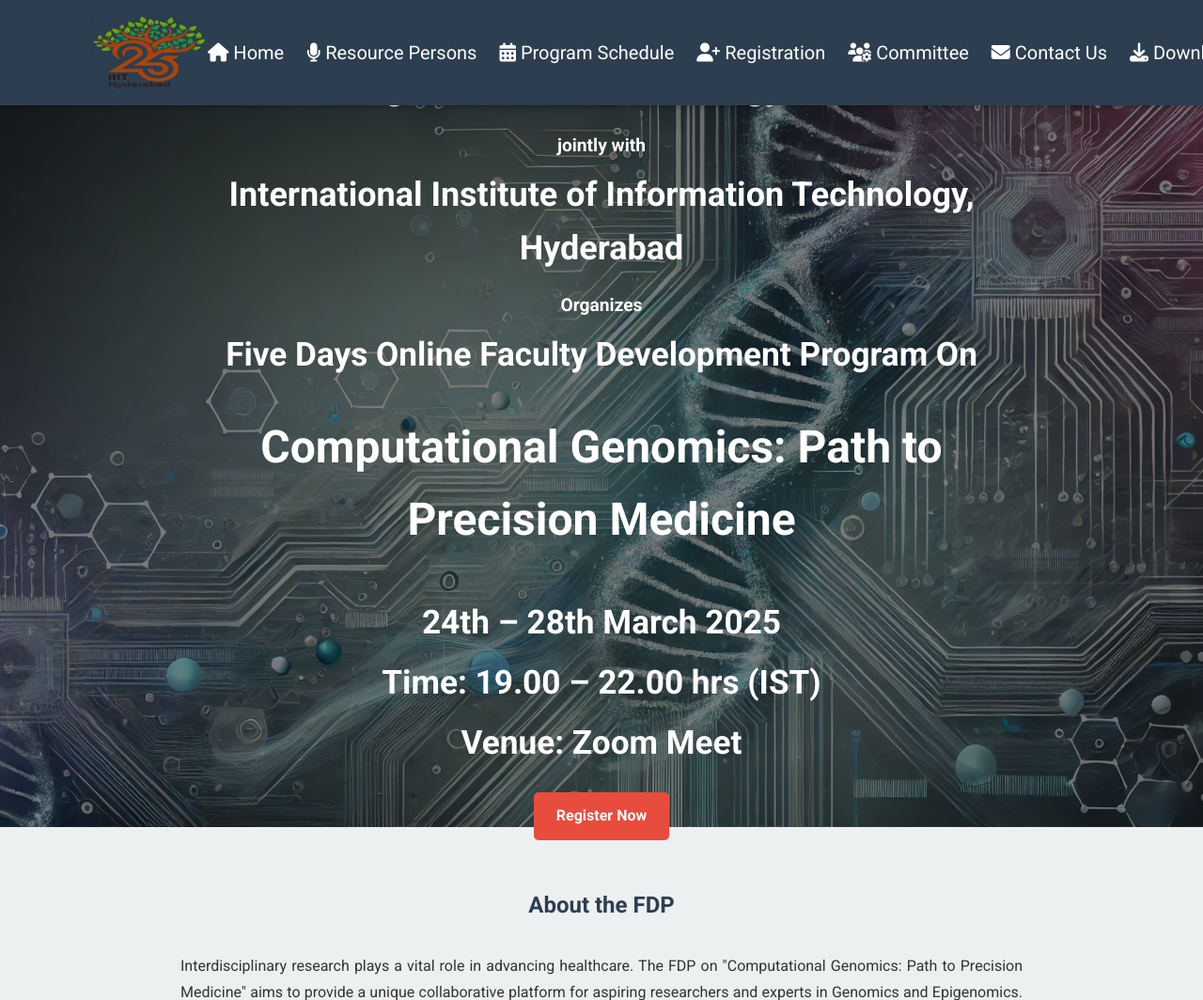
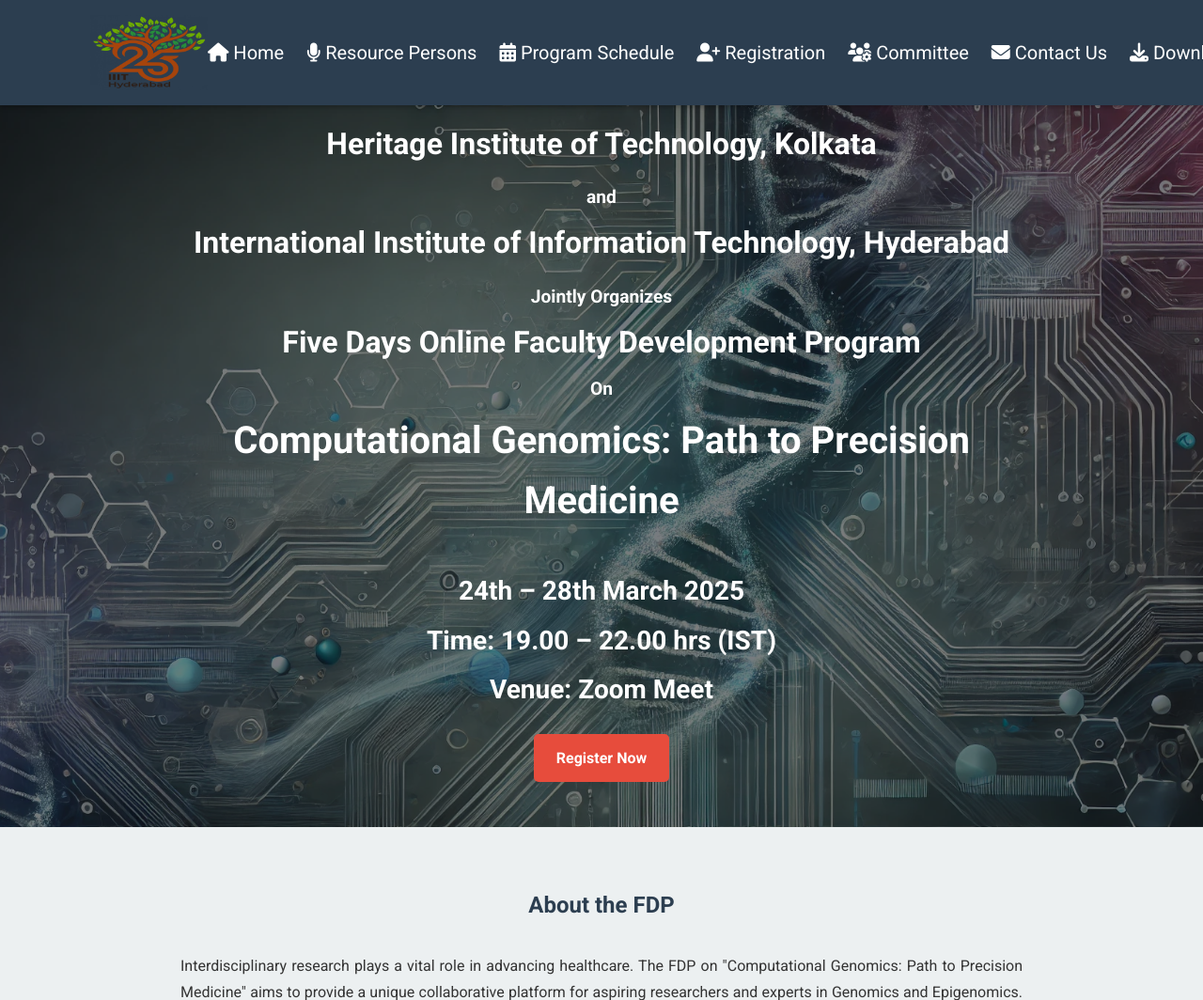
Before and after one commit to Gaurav2543/FDP2025, a Flask app: page / in a window 1280 px wide. Shown: the top 1064 px of the page at 94% size. Run offline with Flask 3, Linux system fonts and the light colour scheme.

Commit message:
v5_updated

```diff
--- a/templates/home.html
+++ b/templates/home.html
@@ -3,86 +3,26 @@
 {% block content %}
 <div class="hero">
   <div class="hero-content">
-    <!-- Title/Logos in hero -->
-    <div
-      class="institutes"
-      style="
-        display: flex;
-        justify-content: center;
-        align-items: center;
-        gap: 20px;
-        flex-wrap: wrap;
-      "
-    >
-      <!-- If you want bigger hero logos, un-comment and adjust style below
-      <img
-        src="{{ url_for('static', filename='images/iiit_hyderabad_logo.png') }}"
-        alt="IIIT Hyderabad Logo"
-        class="institute-logo"
-        style="height: 130px;"
-      />
-      <img
-        src="{{ url_for('static', filename='images/heritage_logo.png') }}"
-        alt="Heritage Logo"
-        class="institute-logo"
-        style="height: 130px;"
-      />
-      -->
-      <h1
-        style="
-          text-align: center;
-          font-size: 2.25rem;
-        "
-      >
-        Heritage Institute of Technology, Kolkata
-      </h1>
+    <div class="institutes" style="display: flex; justify-content: center; align-items: center; gap: 20px; flex-wrap: wrap;">
+      <h1 style="text-align: center; font-size: 2rem;">Heritage Institute of Technology, Kolkata</h1>
     </div>
 
-    <h3>jointly with</h3>
+    <h3>and</h3>
 
-    <div
-      class="institutes"
-      style="
-        display: flex;
-        justify-content: center;
-        align-items: center;
-        gap: 20px;
-        flex-wrap: wrap;
-      "
-    >
-      <h1
-        style="
-          text-align: center;
-          font-size: 2.25rem;
-        "
-      >
-        International Institute of Information Technology,
-        Hyderabad
-      </h1>
+    <div class="institutes" style="display: flex; justify-content: center; align-items: center; gap: 20px; flex-wrap: wrap;">
+      <h1 style="text-align: center; font-size: 2rem;">International Institute of Information Technology, Hyderabad</h1>
     </div>
 
-    <h3>Organizes</h3>
-    <h2>Five Days Online Faculty Development Program On</h2>
+    <h3>Jointly Organizes</h3>
+    <h2 style="text-align: center; font-size: 2rem;">Five Days Online Faculty Development Program</h2>
+    <h3>On</h3>
+
+    <h1 style="text-align: center; font-size: 2.5rem;">Computational Genomics: Path to Precision Medicine</h1>
     <br>
-    <h1
-        style="
-          text-align: center;
-          font-size: 3rem;
-        "
-    >
-      Computational Genomics: Path to Precision Medicine
-    </h1>
-    <br>
-    <h2>24th – 28th March 2025</h2>
-    <h2>Time: 19.00 – 22.00 hrs (IST)</h2>
-    <h2>Venue: Zoom Meet</h2>
-    <a
-      href="https://www.theheritage.ac.in/Events/CGPPM.aspx"
-      class="cta-button"
-      target="_blank"
-    >
-      Register Now
-    </a>
+    <h2 style="text-align: center; font-size: 1.75rem;">24th – 28th March 2025</h2>
+    <h2 style="text-align: center; font-size: 1.75rem;">Time: 19.00 – 22.00 hrs (IST)</h2>
+    <h2 style="text-align: center; font-size: 1.75rem;">Venue: Zoom Meet</h2>
+    <a href="https://www.theheritage.ac.in/Events/CGPPM.aspx" class="cta-button" target="_blank">Register Now</a>
   </div>
 </div>
 
@@ -100,6 +40,7 @@
     drive innovation and contribute to societal well-being.
   </p>
   <br>
+  <br>
 
   <h2>About IIITH</h2>
   <p>
@@ -114,6 +55,7 @@
     innovative research problems in various areas of physics, chemistry and
     biology.
   </p>
+  <br>
   <br>
 
   <h2>About HIT</h2>
@@ -141,11 +83,11 @@
     academic excellence, innovation, and industry integration, HITK continues to
     play a pivotal role in shaping the future of higher education in India.
   </p>
+</section>
 
-  <br>
-  <br>
-  <h2>Key Focus Area</h2>
-  <ul style="margin: 0 auto; max-width: 700px; line-height: 1.6;">
+<section class="info container" style="margin-top: -70px;">
+  <h2>Key Focus Areas</h2>
+  <ul style="text-align: left; list-style-type: disc; padding-left: 20px;">
     <li>Understand the role of AI in genome analyses and its application in clinical genomics and diagnostics</li>
     <li>Gain insights on diverse computational approaches for role of genetic variations in tumorigenesis</li>
     <li>Explore the future of AI in precision medicine</li>
@@ -155,26 +97,16 @@
   <br>
   <br>
   <h2>Who Should Attend</h2>
-  <p style="text-align: center;">
-    The FDP is appropriate for all research enthusiasts. This FDP is primarily
-    meant for, though not limited to:
-  </p>
-  <ul style="margin: 0 auto; max-width: 700px; line-height: 1.6;">
+  <p>The FDP is appropriate for all research enthusiasts. This FDP is primarily meant for, though not limited to:</p>
+  <ul style="text-align: left; list-style-type: disc; padding-left: 20px;">
     <li>Faculty/Scientists</li>
-    <li>Industry Personals</li>
-    <li>Research Scholars / Post-Doctoral Scholars / Students (with Science/Engineering/Medical background)</li>
+    <li>Industry Personnel</li>
+    <li>Research Scholars/Post-Doctoral Scholars/Students (with Science/Engineering/Medical background)</li>
   </ul>
 </section>
 
-<!-- CTA -->
 <section class="cta container">
   <h2>Join Us at FDP 2025</h2>
-  <a
-    href="https://www.theheritage.ac.in/Events/CGPPM.aspx"
-    class="cta-button"
-    target="_blank"
-  >
-    Register Now
-  </a>
+  <a href="https://www.theheritage.ac.in/Events/CGPPM.aspx" class="cta-button" target="_blank">Register Now</a>
 </section>
 {% endblock %}
```
